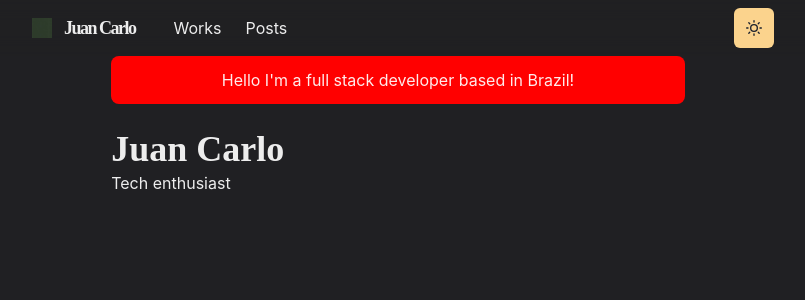
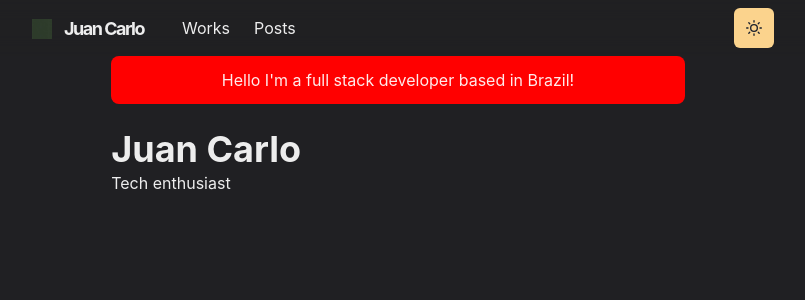
Before and after one commit to charsplusjk/juancarlo.dev, a Next.js app: page / in a window 1280 px wide. Shown: the top 300 px of the page, without its empty margins (242-1047 px from the left). Built offline with nearby package versions, Linux system fonts and the light colour scheme.

Commit message:
feat(*): change font

```diff
--- /dev/null
+++ b/components/fonts.js
@@ -0,0 +1,11 @@
+import { Global } from "@emotion/react";
+
+const Fonts = () => {
+    <Global
+    styles={`
+        @import url('https://fonts.googleapis.com/css2?family=M+PLUS+Rounded+1c&display=swap');
+    `}
+    />
+}
+
+export default Fonts
--- a/libs/theme.js
+++ b/libs/theme.js
@@ -33,7 +33,7 @@
 }
 
 const fonts = {
-    heading: "'M PLUS Rounded 1c'"
+    heading: "M PLUS Rounded 1c"
 }
 
 const colors = {
--- a/pages/_app.js
+++ b/pages/_app.js
@@ -1,10 +1,12 @@
 import { ChakraProvider } from '@chakra-ui/react';
 import Layout from '../components/layouts/main';
 import theme from '../libs/theme';
+import Fonts from '../components/fonts';
 
 const Website = ({ Component, pageProps, router }) => {
   return (
     <ChakraProvider theme={theme}>
+      <Fonts />
       <Layout router={router}>
         <Component {...pageProps} key={router.route} />
       </Layout>
```
